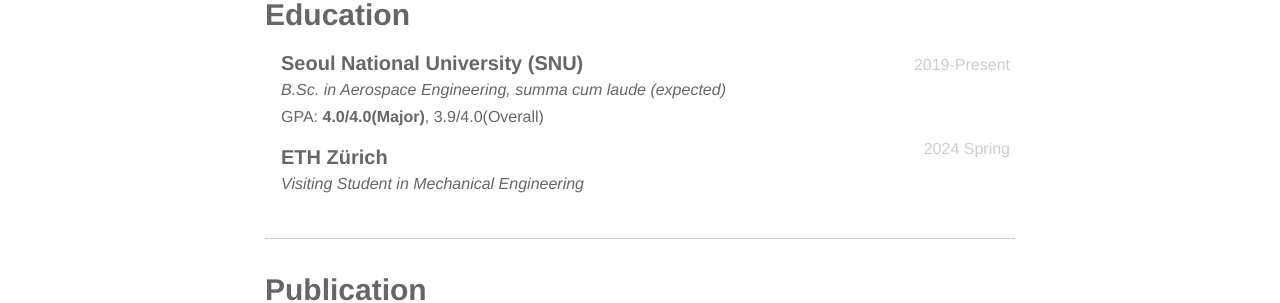
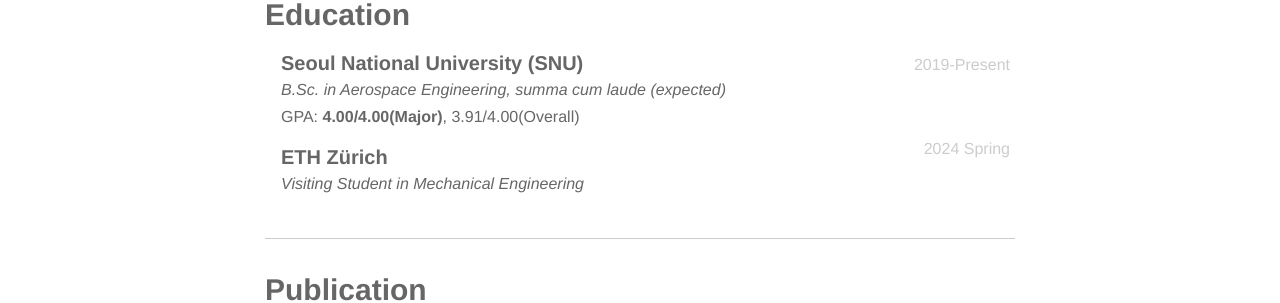
Before and after one commit to hojjunekim/hojjunekim.github.io, a Jekyll site: the page built from _pages/about.md, in a window 1280 px wide and 900 px high, scrolled down 753 px. Shown: the part 152-455 px from the top of the window. Built offline with Jekyll 4.4.1, drawn with Linux system fonts in a browser that asks for light colours; nearby versions of some CDN libraries; some web fonts are replaced.

Commit message:
fix GPA scale

```diff
--- a/_pages/about.md
+++ b/_pages/about.md
@@ -42,7 +42,7 @@ I was a project intern at <a href="https://ethz.ch/en.html" target="_blank"><b>E
     <div class="bibtwo" style="float: left; box-sizing: border-box; width: 80%">
       <div style="font-size: 20px;"><strong>Seoul National University (SNU)</strong></div>
       <span style="padding-bottom: 3px;"><i>B.Sc. in Aerospace Engineering, summa cum laude (expected)</i></span>
-      <span style="padding-bottom: 3px;">GPA: <b>4.0/4.0(Major)</b>, 3.9/4.0(Overall)</span>
+      <span style="padding-bottom: 3px;">GPA: <b>4.00/4.00(Major)</b>, 3.91/4.00(Overall)</span>
     </div>
     <div class="col" style="width: 20%; color: #ccc; text-align: right;">2019-Present</div>
   </div>
```
Also changed, not shown: 1 other file.
